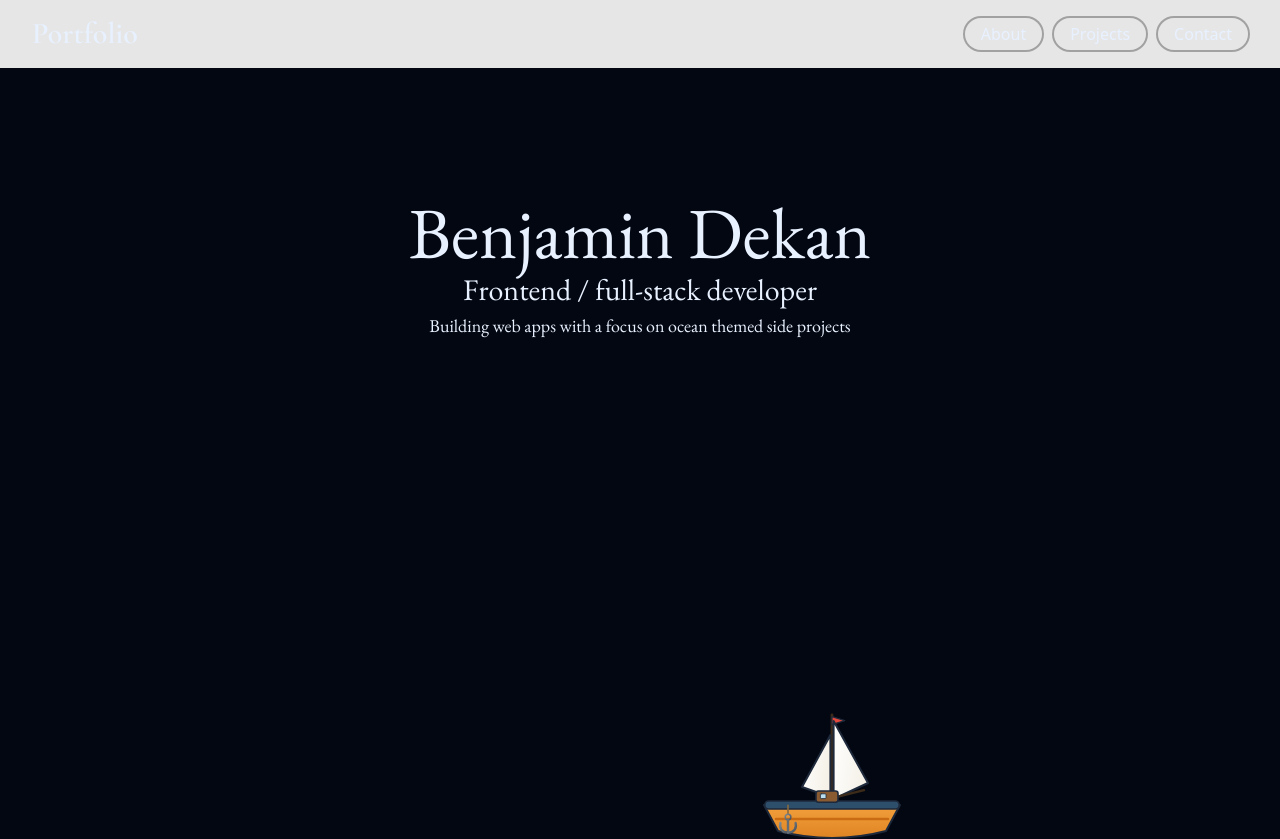
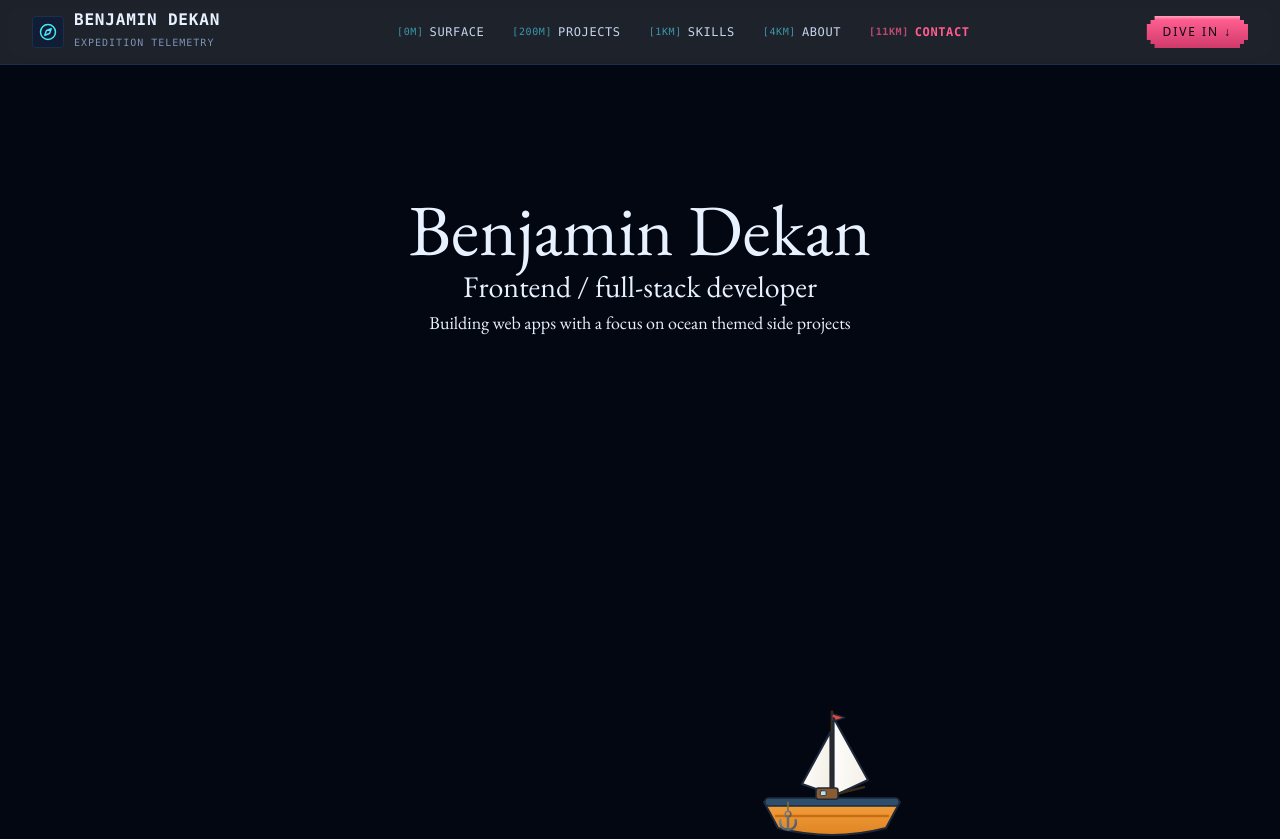
Before and after one commit to Benjamin-Dekan/portfolio, a Next.js app: page / in a window 1280 px wide. Shown: the top 839 px of the page. Built offline with nearby package versions, Linux system fonts and the light colour scheme.

Commit message:
feat: implement telemetry-aware navigation header

```diff
--- a/app/components/layout/Header.tsx
+++ b/app/components/layout/Header.tsx
@@ -1,29 +1,132 @@
-import { Button } from "../ui/Button";
+"use client";
+
+import { useState } from "react";
 import Link from "next/link";
-import { Cormorant } from "next/font/google";
-
-const cormorant = Cormorant({
-  subsets: ["latin"],
-  weight: ["400", "500", "600"],
-  style: ["normal", "italic"],
-});
+import { useRouter, usePathname } from "next/navigation";
+import { Compass, Menu, X } from "lucide-react";
 
 export const Header = () => {
+  const [mobileMenuOpen, setMobileMenuOpen] = useState(false);
+  const router = useRouter();
+  const pathname = usePathname();
+
+  const scrollTo = (id: string) => {
+    setMobileMenuOpen(false);
+    if (pathname !== "/") {
+      router.push(`/#${id}`);
+      return;
+    }
+    const el = document.getElementById(id);
+    if (el) {
+      el.scrollIntoView({ behavior: "smooth" });
+    }
+  };
+
+  const navItems = [
+    { id: "surface", depth: "0m", label: "Surface", isHadal: false },
+    { id: "epipelagic", depth: "200m", label: "Projects", isHadal: false },
+    { id: "mesopelagic", depth: "1km", label: "Skills", isHadal: false },
+    { id: "bathypelagic", depth: "4km", label: "About", isHadal: false },
+    { id: "hadal", depth: "11km", label: "Contact", isHadal: true },
+  ];
+
   return (
-    <header className="relative z-50">
-      <div className="flex justify-between items-center mx-4 md:mx-8 my-4 gap-3">
+    <header className="sticky top-0 z-50 bg-[#050a14]/90 backdrop-blur-md border-b border-[#1b3050]">
+      <div className="max-w-7xl mx-auto px-4 md:px-8 h-16 flex items-center justify-between gap-4">
+        {/* Vessel / Pilot Brand */}
         <Link
           href="/"
-          className={`${cormorant.className} text-3xl font-semibold`}
+          className="flex items-center gap-2.5 text-[#e8f1ff] hover:text-[#4de3ff] transition-colors group"
         >
-          Portfolio
+          <div className="p-1.5 bg-[#101d33] border border-[#1b3050] group-hover:border-[#4de3ff] rounded">
+            <Compass size={18} className="text-[#4de3ff] animate-spin-slow" />
+          </div>
+          <div>
+            <span className="font-mono font-bold tracking-wider text-sm md:text-base block leading-none">
+              BENJAMIN DEKAN
+            </span>
+            <span className="font-mono text-[10px] text-[#7d93b8] tracking-widest uppercase">
+              EXPEDITION TELEMETRY
+            </span>
+          </div>
         </Link>
-        <div className="flex md:text-base text-sm gap-3">
-          <Button redirectLink={"/about"} textInput={"About"} />
-          <Button redirectLink={"/projects"} textInput={"Projects"} />
-          <Button redirectLink={"/contact"} textInput={"Contact"} />
+
+        {/* Desktop Navigation Anchors */}
+        <nav
+          aria-label="Main Navigation"
+          className="hidden md:flex items-center gap-1 font-mono text-xs tracking-wider"
+        >
+          {navItems.map((item) => (
+            <button
+              key={item.id}
+              type="button"
+              onClick={() => scrollTo(item.id)}
+              className={`px-3 py-1.5 rounded transition-all uppercase inline-flex items-center gap-1.5 ${
+                item.isHadal
+                  ? "text-[#ff5d8f] hover:text-[#ffa3bf] hover:bg-[#101d33] font-semibold"
+                  : "text-[#c6d5ec] hover:text-[#4de3ff] hover:bg-[#101d33]"
+              }`}
+            >
+              <span
+                className={`text-[10px] ${
+                  item.isHadal ? "text-[#ff5d8f]/70" : "text-[#4de3ff]/60"
+                }`}
+              >
+                [{item.depth}]
+              </span>
+              <span>{item.label}</span>
+            </button>
+          ))}
+        </nav>
+
+        {/* Action Button & Mobile Menu Trigger */}
+        <div className="flex items-center gap-2">
+          <button
+            type="button"
+            onClick={() => scrollTo("epipelagic")}
+            className="btn-descend text-xs py-2 px-4 shadow-[0_0_14px_rgba(255,93,143,0.5)]"
+          >
+            <span>DIVE IN ↓</span>
+          </button>
+
+          {/* Mobile hamburger button */}
+          <button
+            type="button"
+            onClick={() => setMobileMenuOpen(!mobileMenuOpen)}
+            aria-label="Toggle Navigation Menu"
+            className="md:hidden p-2 text-[#7d93b8] hover:text-[#4de3ff] hover:bg-[#101d33] rounded border border-[#1b3050] transition-colors"
+          >
+            {mobileMenuOpen ? <X size={18} /> : <Menu size={18} />}
+          </button>
         </div>
       </div>
+
+      {/* Mobile Dropdown Drawer */}
+      {mobileMenuOpen && (
+        <div className="md:hidden border-b border-[#1b3050] bg-[#050a14]/98 px-6 py-4 space-y-2 backdrop-blur-xl animate-fade-in font-mono text-xs">
+          {navItems.map((item) => (
+            <button
+              key={item.id}
+              type="button"
+              onClick={() => scrollTo(item.id)}
+              className={`w-full text-left py-2.5 px-3 rounded flex items-center justify-between uppercase transition-colors ${
+                item.isHadal
+                  ? "text-[#ff5d8f] hover:bg-[#101d33] font-bold"
+                  : "text-[#e8f1ff] hover:text-[#4de3ff] hover:bg-[#101d33]"
+              }`}
+            >
+              <span>{item.label}</span>
+              <span
+                className={`text-[10px] ${
+                  item.isHadal ? "text-[#ff5d8f]" : "text-[#4de3ff]"
+                }`}
+              >
+                [{item.depth}]
+              </span>
+            </button>
+          ))}
+        </div>
+      )}
     </header>
   );
 };
```
